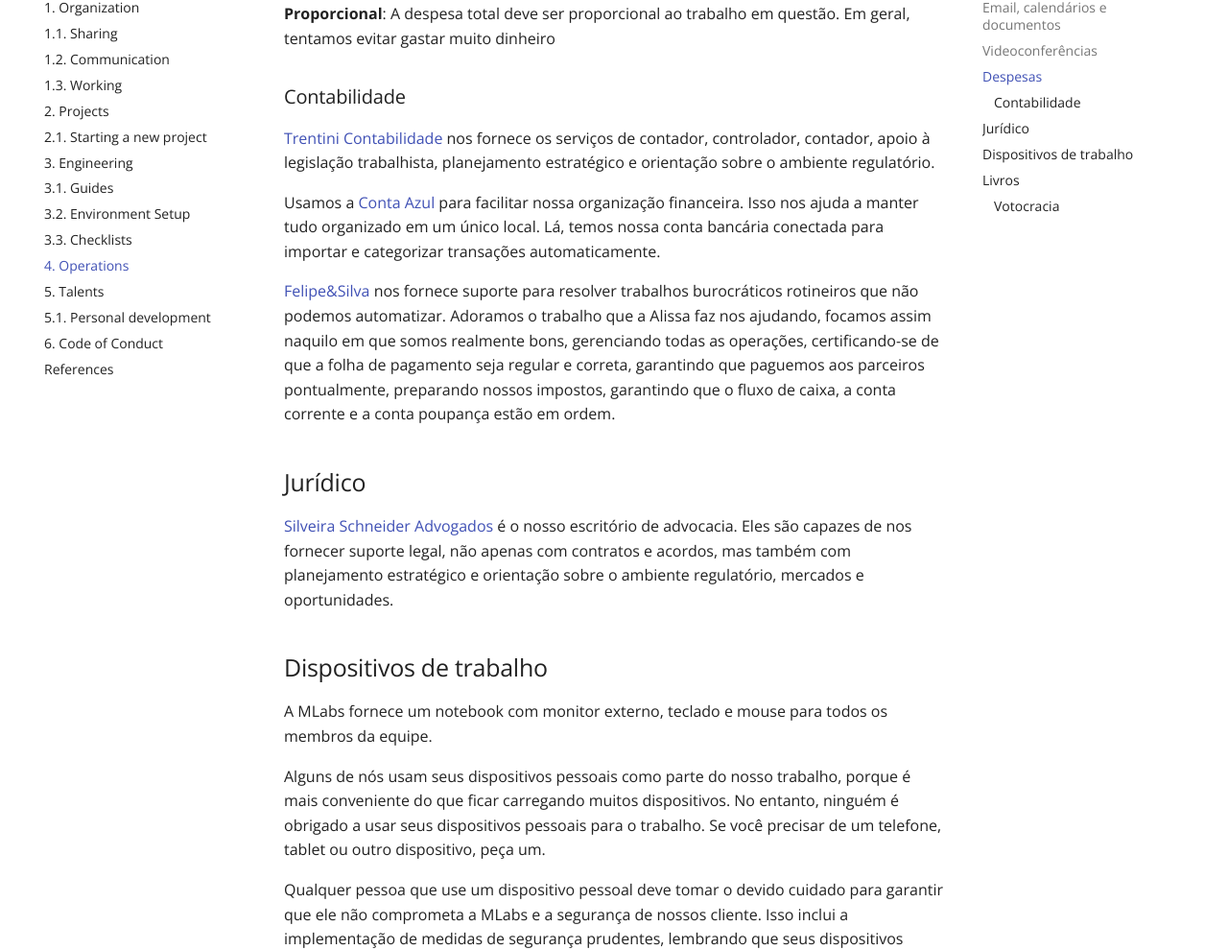
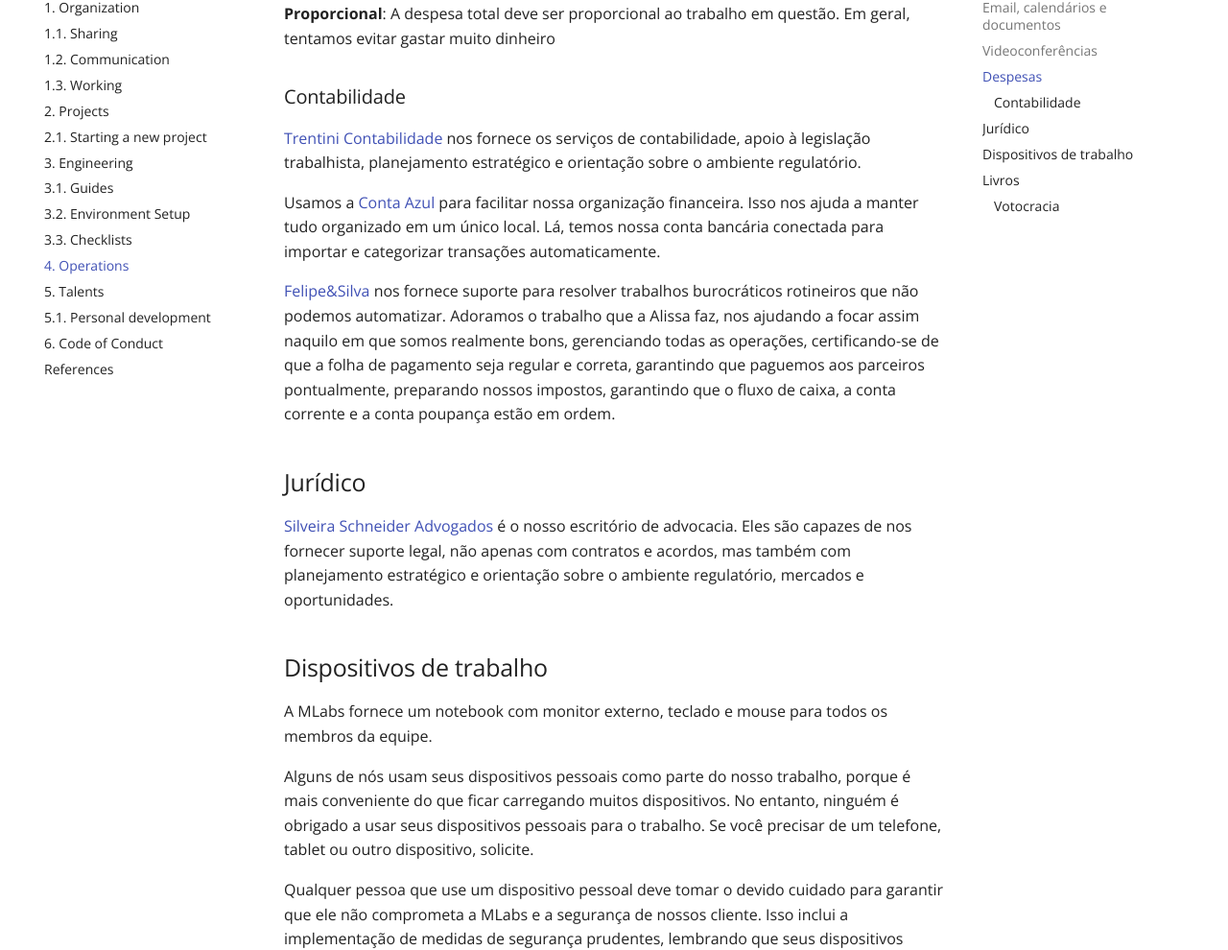
Before and after one commit to magrathealabs/playbook, an MkDocs documentation site: the page built from docs/4-operations.md, in a window 1280 px wide and 1400 px high, scrolled down 1513 px. Shown: the part 127-1117 px from the top of the window at 96% size. Built offline with MkDocs 1.6.1 and Material for MkDocs 9.7.7, drawn with Linux system fonts in a browser that asks for light colours; comment, search, counter and statistics services are not loaded.

Commit message:
apply suggestions

```diff
--- a/docs/4-operations.md
+++ b/docs/4-operations.md
@@ -45,11 +45,11 @@ A MLabs sempre pagará as despesas que são:
 
 ### Contabilidade
 
-[Trentini Contabilidade](http://www.trentinicontabilidade.com/) nos fornece os serviços de contador, controlador, contador, apoio à legislação trabalhista, planejamento estratégico e orientação sobre o ambiente regulatório.
+[Trentini Contabilidade](http://www.trentinicontabilidade.com/) nos fornece os serviços de contabilidade, apoio à legislação trabalhista, planejamento estratégico e orientação sobre o ambiente regulatório.
 
 Usamos a [Conta Azul](https://contaazul.com/) para facilitar nossa organização financeira. Isso nos ajuda a manter tudo organizado em um único local. Lá, temos nossa conta bancária conectada para importar e categorizar transações automaticamente.
 
-[Felipe&Silva](mail:alissa@felipeesilva.com.br) nos fornece suporte para resolver trabalhos burocráticos rotineiros que não podemos automatizar. Adoramos o trabalho que a Alissa faz nos ajudando, focamos assim naquilo em que somos realmente bons, gerenciando todas as operações, certificando-se de que a folha de pagamento seja regular e correta, garantindo que paguemos aos parceiros pontualmente, preparando nossos impostos, garantindo que o fluxo de caixa, a conta corrente e a conta poupança estão em ordem.
+[Felipe&Silva](mail:alissa@felipeesilva.com.br) nos fornece suporte para resolver trabalhos burocráticos rotineiros que não podemos automatizar. Adoramos o trabalho que a Alissa faz, nos ajudando a focar assim naquilo em que somos realmente bons, gerenciando todas as operações, certificando-se de que a folha de pagamento seja regular e correta, garantindo que paguemos aos parceiros pontualmente, preparando nossos impostos, garantindo que o fluxo de caixa, a conta corrente e a conta poupança estão em ordem.
 
 ## Jurídico
 
@@ -59,7 +59,7 @@ Usamos a [Conta Azul](https://contaazul.com/) para facilitar nossa organização
 
 A MLabs fornece um notebook com monitor externo, teclado e mouse para todos os membros da equipe.
 
-Alguns de nós usam seus dispositivos pessoais como parte do nosso trabalho, porque é mais conveniente do que ficar carregando muitos dispositivos. No entanto, ninguém é obrigado a usar seus dispositivos pessoais para o trabalho. Se você precisar de um telefone, tablet ou outro dispositivo, peça um.
+Alguns de nós usam seus dispositivos pessoais como parte do nosso trabalho, porque é mais conveniente do que ficar carregando muitos dispositivos. No entanto, ninguém é obrigado a usar seus dispositivos pessoais para o trabalho. Se você precisar de um telefone, tablet ou outro dispositivo, solicite.
 
 Qualquer pessoa que use um dispositivo pessoal deve tomar o devido cuidado para garantir que ele não comprometa a MLabs e a segurança de nossos cliente. Isso inclui a implementação de medidas de segurança prudentes, lembrando que seus dispositivos pessoais podem ser alvos de um ataque à MLabs ou a seus clientes.
 
```
